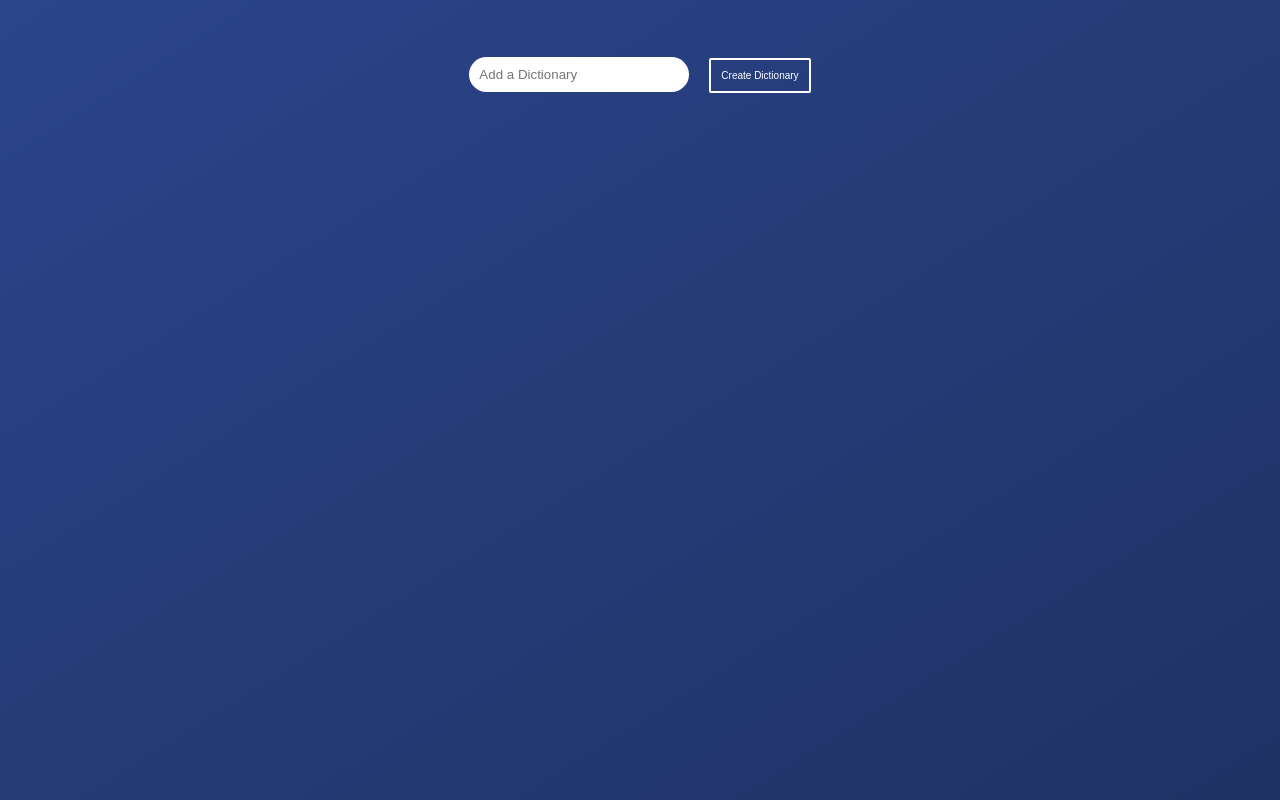
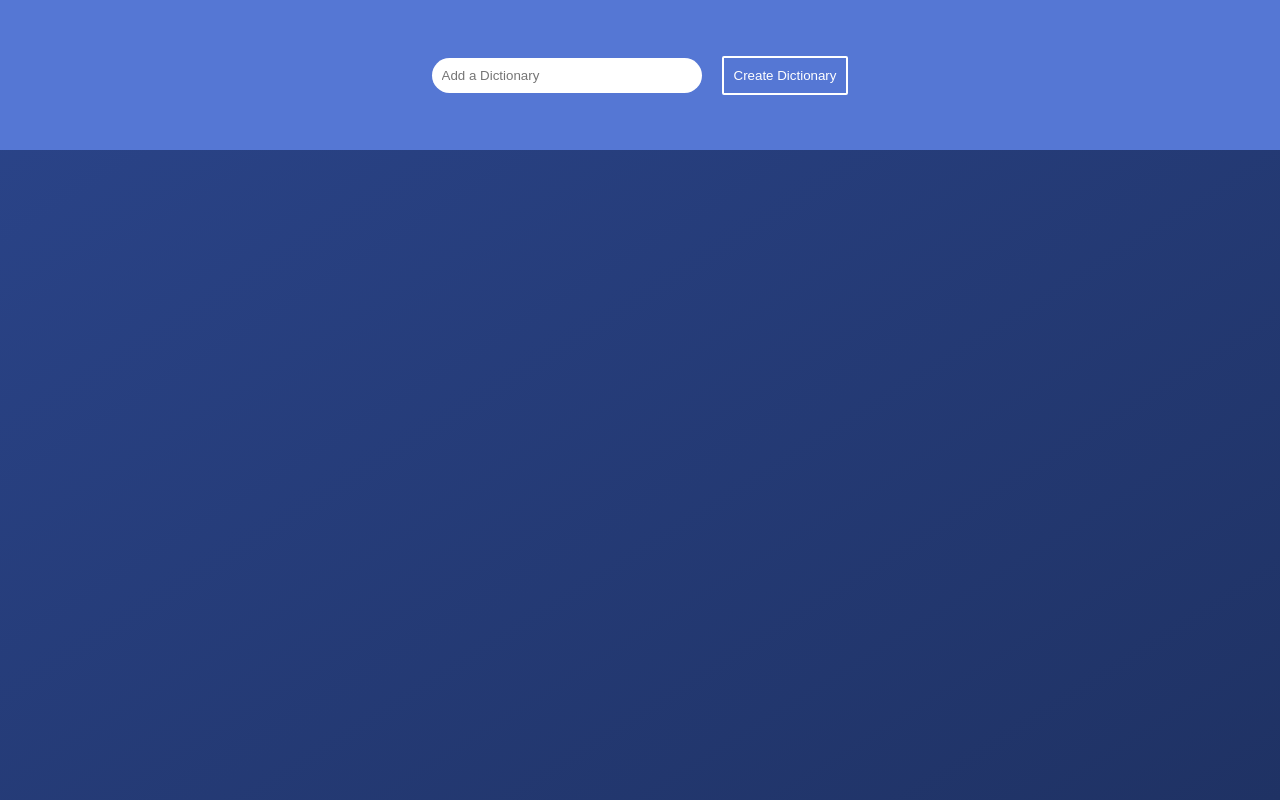
Before and after one commit to HenriqueFadoni/dictionary, a React (Create React App) app: page / in a window 1280 px wide. Built offline with nearby package versions, Linux system fonts and the light colour scheme.

Commit message:
Styling HomePage Header

```diff
--- a/src/sass/base/_base.scss
+++ b/src/sass/base/_base.scss
@@ -19,3 +19,7 @@ body {
   min-height: 100vh;
   z-index: 1;
 }
+
+button {
+  cursor: pointer;
+}
--- a/src/sass/components/_buttons.scss
+++ b/src/sass/components/_buttons.scss
@@ -1,5 +1,4 @@
 .button-square {
-  cursor: pointer;
   margin-left: 2rem;
   padding: 1rem;
 
@@ -7,7 +6,6 @@
   border: .2rem solid $color-white;
   border-radius: 2px;
 
-  font-size: 1rem;
   color: $color-white;
 
   background-color: transparent;
--- a/src/sass/components/_input.scss
+++ b/src/sass/components/_input.scss
@@ -1,5 +1,5 @@
 .input-square {
-  width: 20rem;
+  width: 25rem;
   padding: 1rem;
   color: $color-primary;
 
--- a/src/sass/pages/_homepage.scss
+++ b/src/sass/pages/_homepage.scss
@@ -13,6 +13,8 @@
       height: 100%;
       width: 100%;
 
+      background-color: rgb(85, 119, 212);
+
       display: flex;
       justify-content: center;
       align-items: center;
```
